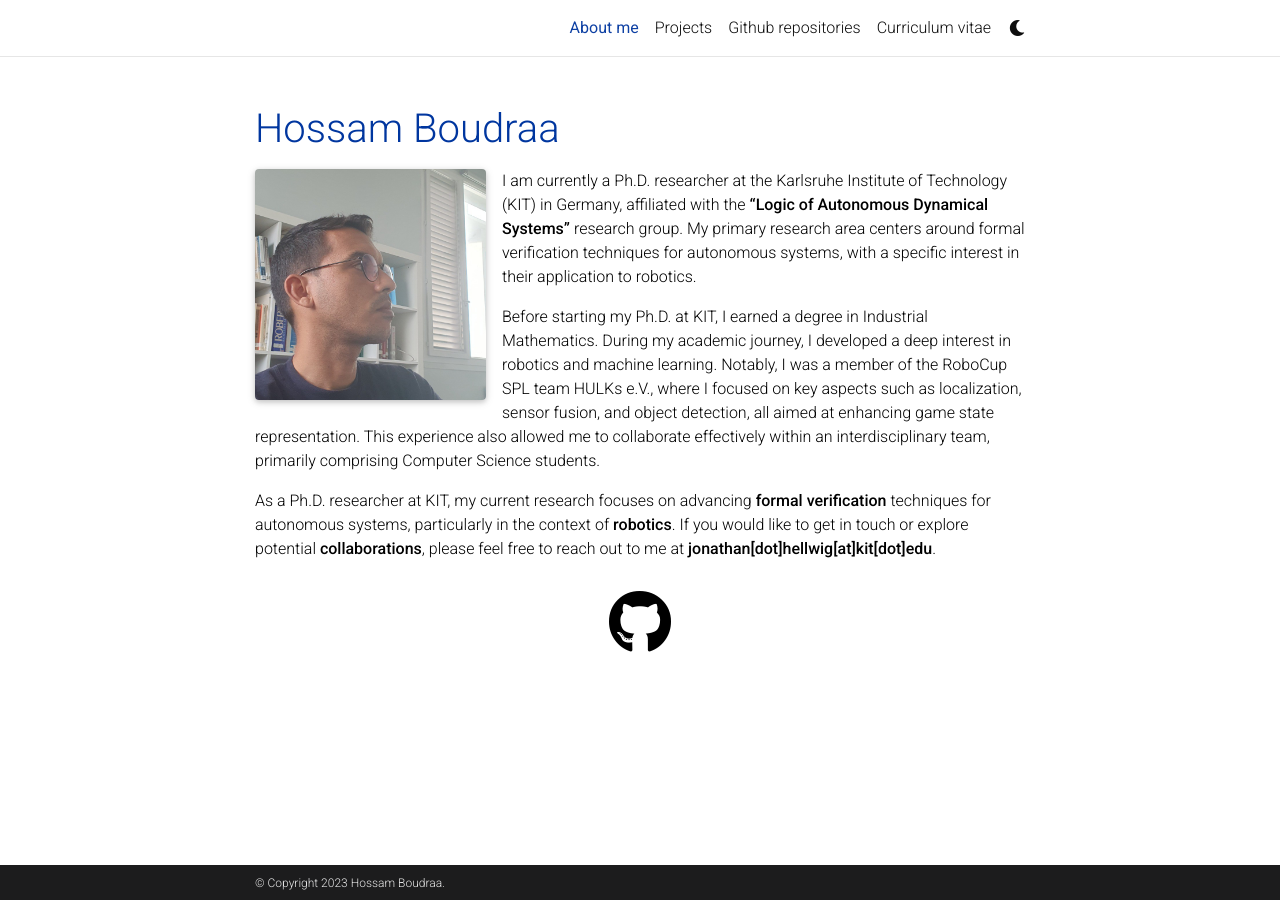
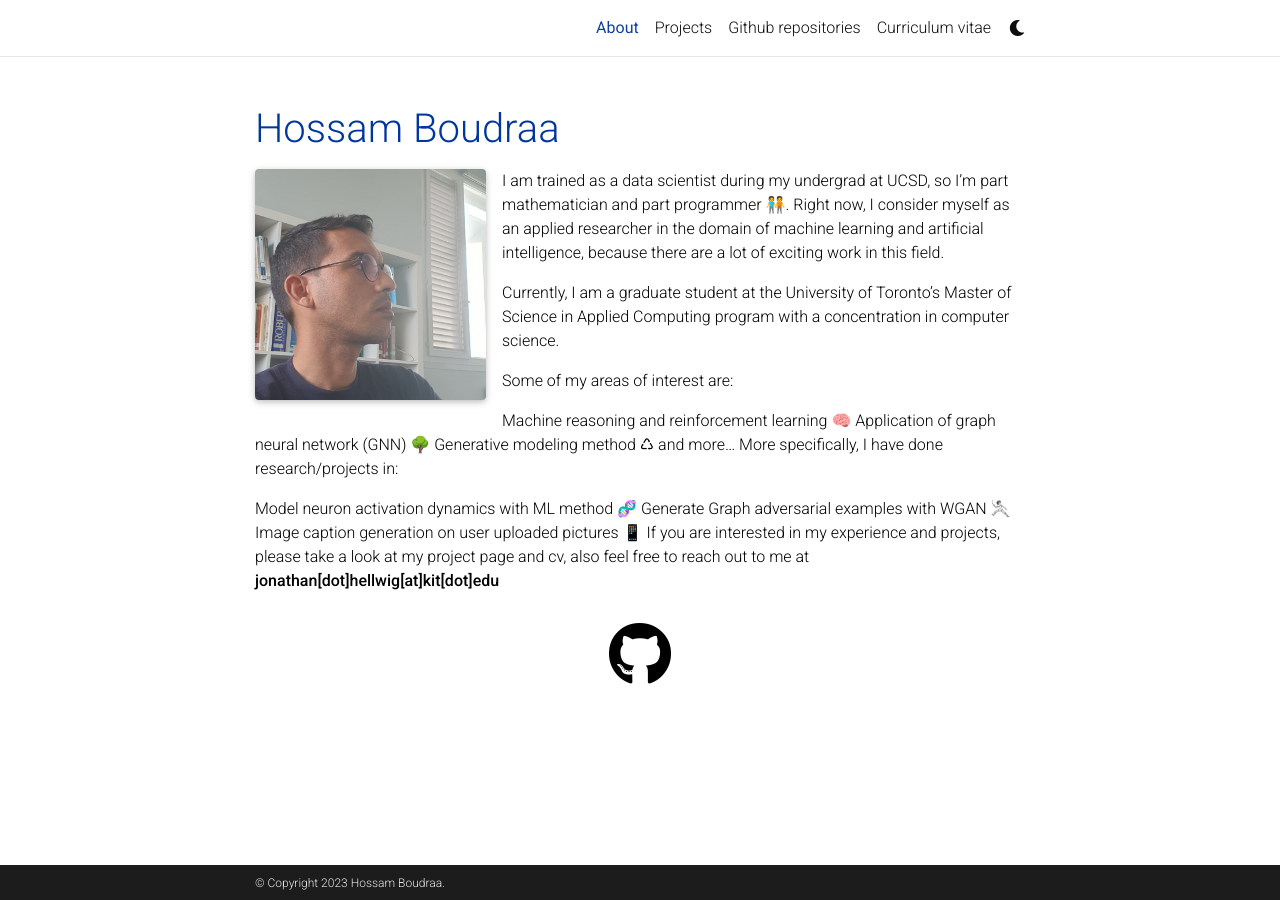
Before and after one commit to hsmwf/hhsmwf.github.io, a Jekyll site: the page built from _pages/about.md, in a window 1280 px wide. Built offline with Jekyll 4.4.1, drawn with Linux system fonts in a browser that asks for light colours; full-size pictures stand in for the smaller copies a plugin makes; comment, search, counter and statistics services are not loaded; a style sheet for code colours, icons or effects is not loaded.

Commit message:
Update about.md

```diff
--- a/_pages/about.md
+++ b/_pages/about.md
@@ -1,6 +1,6 @@
 ---
 layout: about
-title: About me
+title: About
 permalink: /
 subtitle:
 
@@ -14,8 +14,19 @@ news: false  # includes a list of news items
 selected_papers: false # includes a list of papers marked as "selected={true}"
 social: true  # includes social icons at the bottom of the page
 ---
-I am currently a Ph.D. researcher at the Karlsruhe Institute of Technology (KIT) in Germany, affiliated with the **"Logic of Autonomous Dynamical Systems"** research group. My primary research area centers around formal verification techniques for autonomous systems, with a specific interest in their application to robotics.
+I am trained as a data scientist during my undergrad at UCSD, so I’m part mathematician and part programmer 🧑‍🤝‍🧑. Right now, I consider myself as an applied researcher in the domain of machine learning and artificial intelligence, because there are a lot of exciting work in this field.
 
-Before starting my Ph.D. at KIT, I earned a degree in Industrial Mathematics. During my academic journey, I developed a deep interest in robotics and machine learning. Notably, I was a member of the RoboCup SPL team HULKs e.V., where I focused on key aspects such as localization, sensor fusion, and object detection, all aimed at enhancing game state representation. This experience also allowed me to collaborate effectively within an interdisciplinary team, primarily comprising Computer Science students.
+Currently, I am a graduate student at the University of Toronto’s Master of Science in Applied Computing program with a concentration in computer science.
 
-As a Ph.D. researcher at KIT, my current research focuses on advancing **formal verification** techniques for autonomous systems, particularly in the context of **robotics**. If you would like to get in touch or explore potential **collaborations**, please feel free to reach out to me at **jonathan[dot]hellwig[at]kit[dot]edu**.
+Some of my areas of interest are:
+
+Machine reasoning and reinforcement learning 🧠
+Application of graph neural network (GNN) 🌳
+Generative modeling method ♺
+and more…
+More specifically, I have done research/projects in:
+
+Model neuron activation dynamics with ML method 🧬
+Generate Graph adversarial examples with WGAN 🤺
+Image caption generation on user uploaded pictures 📱
+If you are interested in my experience and projects, please take a look at my project page and cv, also feel free to reach out to me at **jonathan[dot]hellwig[at]kit[dot]edu**
```
